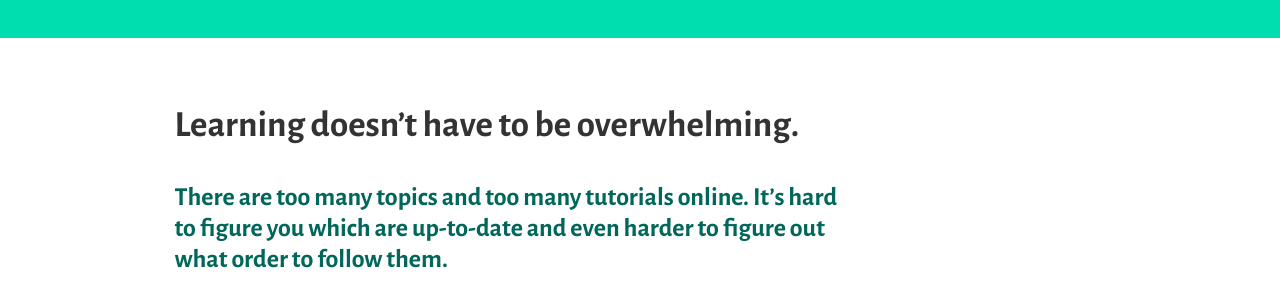
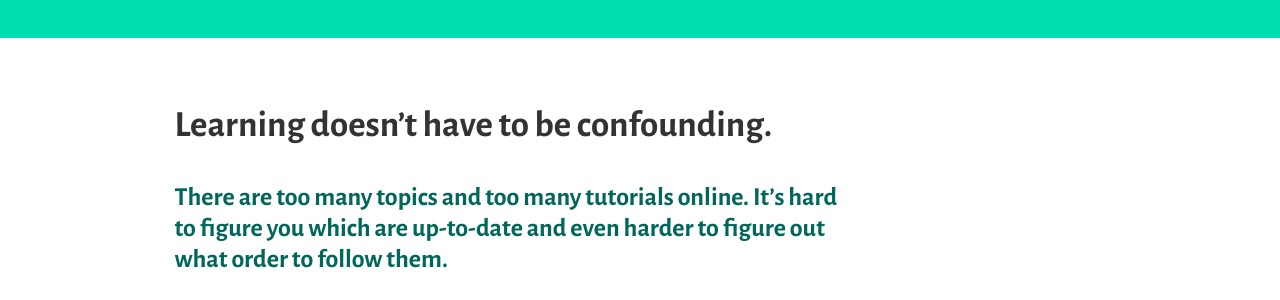
Before and after one commit to learn-the-web/www, a Jekyll site: the page built from index.html, in a window 1280 px wide. Shown: the part 331-631 px from the top of the page. Built offline with Jekyll 4.4.1, drawn with Linux system fonts in a browser that asks for light colours.

Commit message:
Grammar.

```diff
--- a/index.html
+++ b/index.html
@@ -28,7 +28,7 @@ title: Web development tutorials &amp; videos
 
   <section>
     <div class="wrapper gutter-1-2 pad-t-2 pad-b-2">
-      <h2>Learning doesn’t have to be overwhelming.</h2>
+      <h2>Learning doesn’t have to be confounding.</h2>
       <p class="mega intro brand-dark"><strong>There are too many topics and too many tutorials online. It’s hard to figure you which are up-to-date and even harder to figure out what order to follow them.</strong></p>
       <p class="mega intro push-0"><i>Learn the Web</i>, by <a href="http://algonquindesign.ca" rel="external">Algonquin Design</a>, is a structured, curated, living guide to web development for graphic designers—presenting the information in a logical, targeted order that goes from a basic mobile-friendly webpage to a complex multi-screen interactive website.</p>
     </div>
--- a/topics.html
+++ b/topics.html
@@ -9,7 +9,7 @@ title: Topics
   <div class="header">
     <div class="wrapper gutter-1-2 pad-b">
       <h1 class="push-1-4 zetta">Topics</h1>
-      <p class="intro giga push-0">Learn to develop amazeballs websites by following the program—split into sections for easier learning and understanding.</p>
+      <p class="intro giga push-0">Learn to develop fantastic websites by following the program—split into sections for easier learning and understanding.</p>
     </div>
   </div>
 
```
